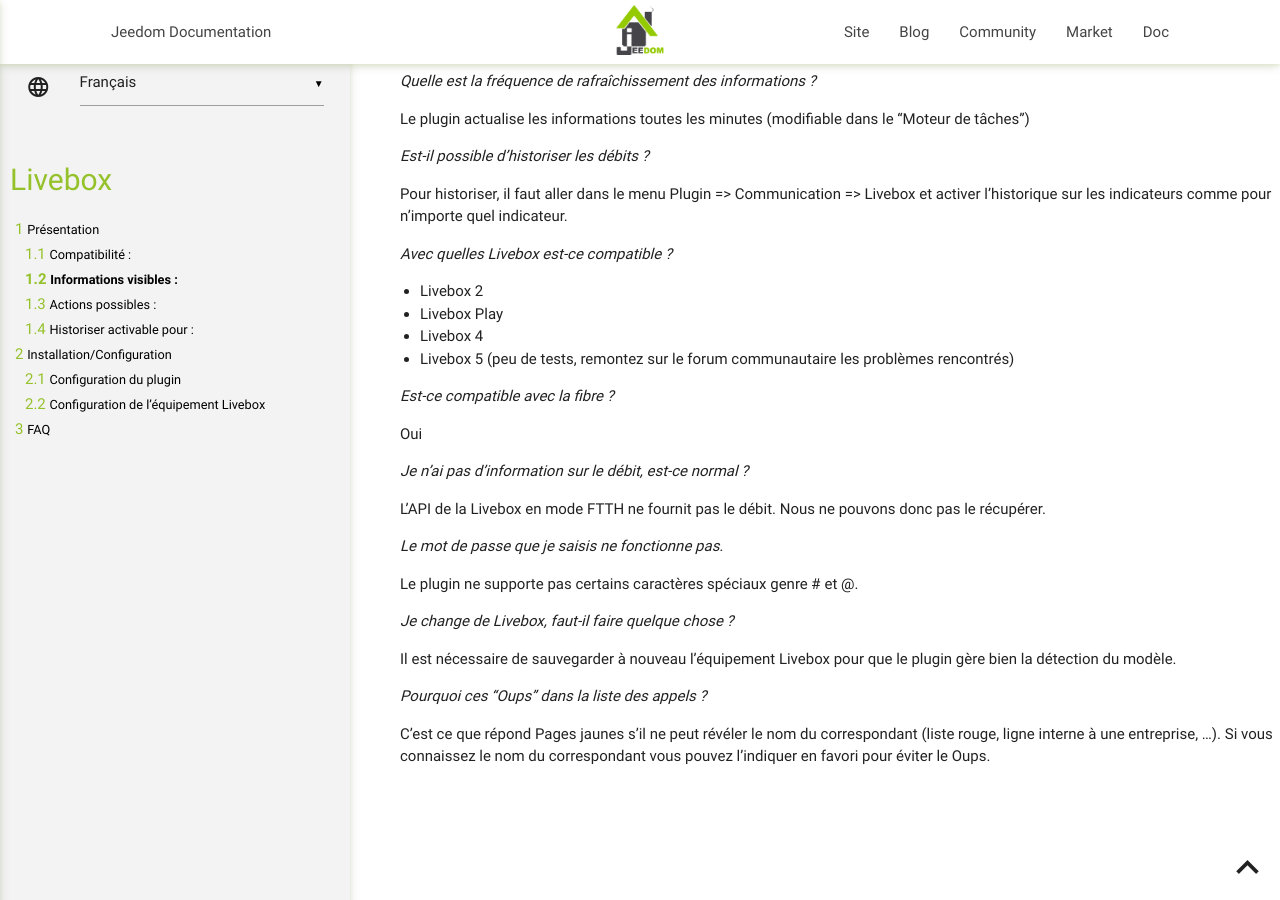
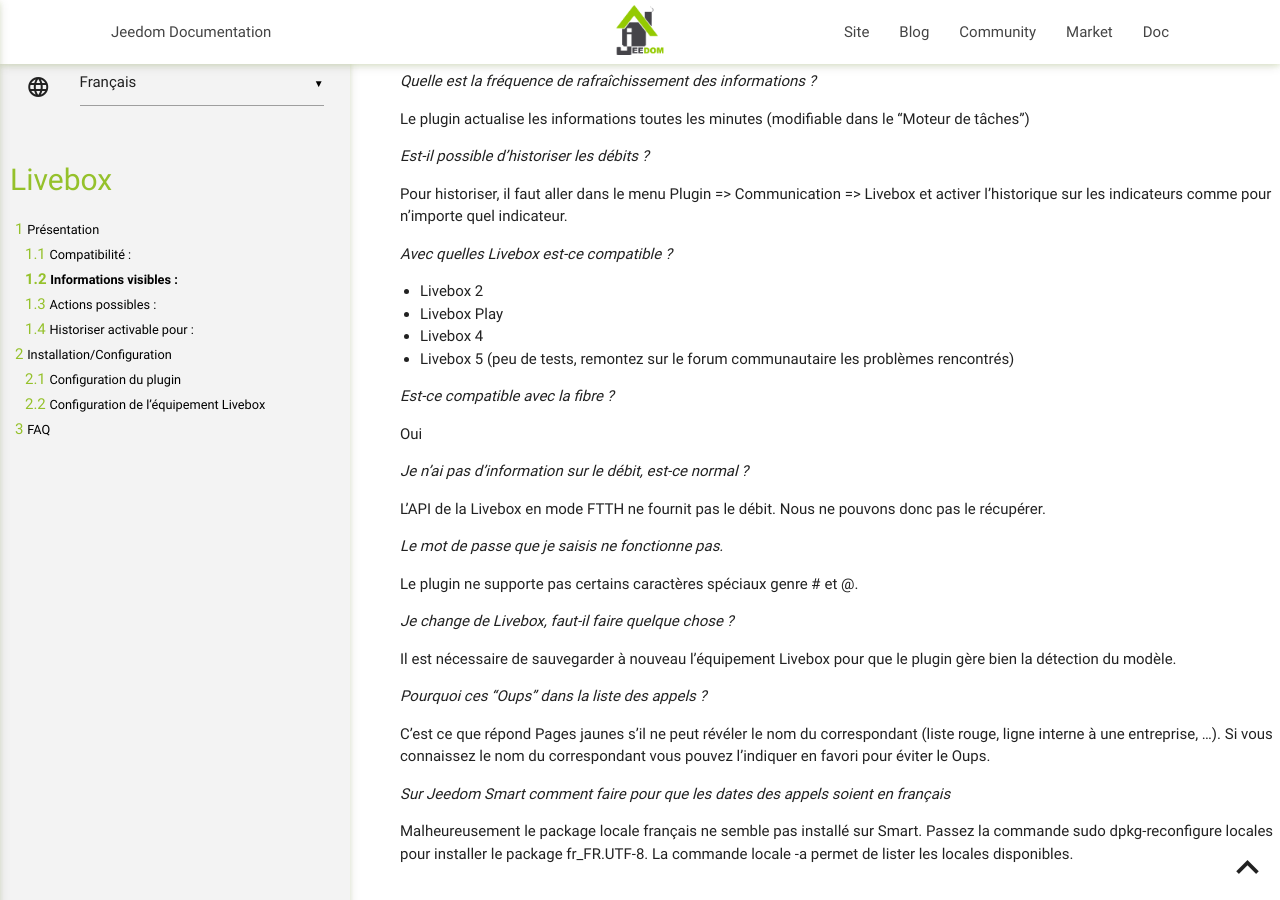
Before and after one commit to jmvedrine/plugin-livebox, a Jekyll site: the page built from docs/fr_FR/index.md, in a window 1280 px wide and 900 px high, scrolled down 4604 px. Built offline with Jekyll 4.4.1, drawn with Linux system fonts in a browser that asks for light colours; our own code applies the rules of GitHub Pages for plain Markdown files.

Commit message:
Missing iud in mobile template

```diff
--- a/core/template/mobile/cmd.info.string.deroulantv3.html
+++ b/core/template/mobile/cmd.info.string.deroulantv3.html
@@ -56,7 +56,7 @@
 		var cmd = $('.cmd[data-cmd_id=#id#]')
 		var valueH = is_numeric('#hauteurMax#') ? parseFloat('#hauteurMax#'):150;
 		var valueL = is_numeric('#largeur#') ? parseFloat('#largeur#'):100;
-			cmd.find('.cmdInfo').html(_options.display_value).css({"width":valueL+'%',"max-height":valueH+'px'});
+			cmd.find('.cmdInfo#uid#').html(_options.display_value).css({"width":valueL+'%',"max-height":valueH+'px'});
 			cmd.attr('title','Date de valeur : '+_options.valueDate+'<br/>Date de collecte : '+_options.collectDate);
 		}
 		jeedom.cmd.update['#id#']({display_value:'#state#',valueDate:'#valueDate#',collectDate:'#collectDate#'});
--- a/docs/fr_FR/index.md
+++ b/docs/fr_FR/index.md
@@ -186,3 +186,8 @@ Il est nécessaire de sauvegarder à nouveau l'équipement Livebox pour que le p
 
 C'est ce que répond Pages jaunes s'il ne peut révéler le nom du correspondant (liste rouge, ligne interne à une entreprise, ...).
 Si vous connaissez le nom du correspondant vous pouvez l'indiquer en favori pour éviter le Oups.
+
+*Sur Jeedom Smart comment faire pour que les dates des appels soient en français*
+
+Malheureusement le package locale français ne semble pas installé sur Smart. Passez la commande sudo dpkg-reconfigure locales pour installer le package fr_FR.UTF-8.
+La commande locale -a permet de lister les locales disponibles.
```
